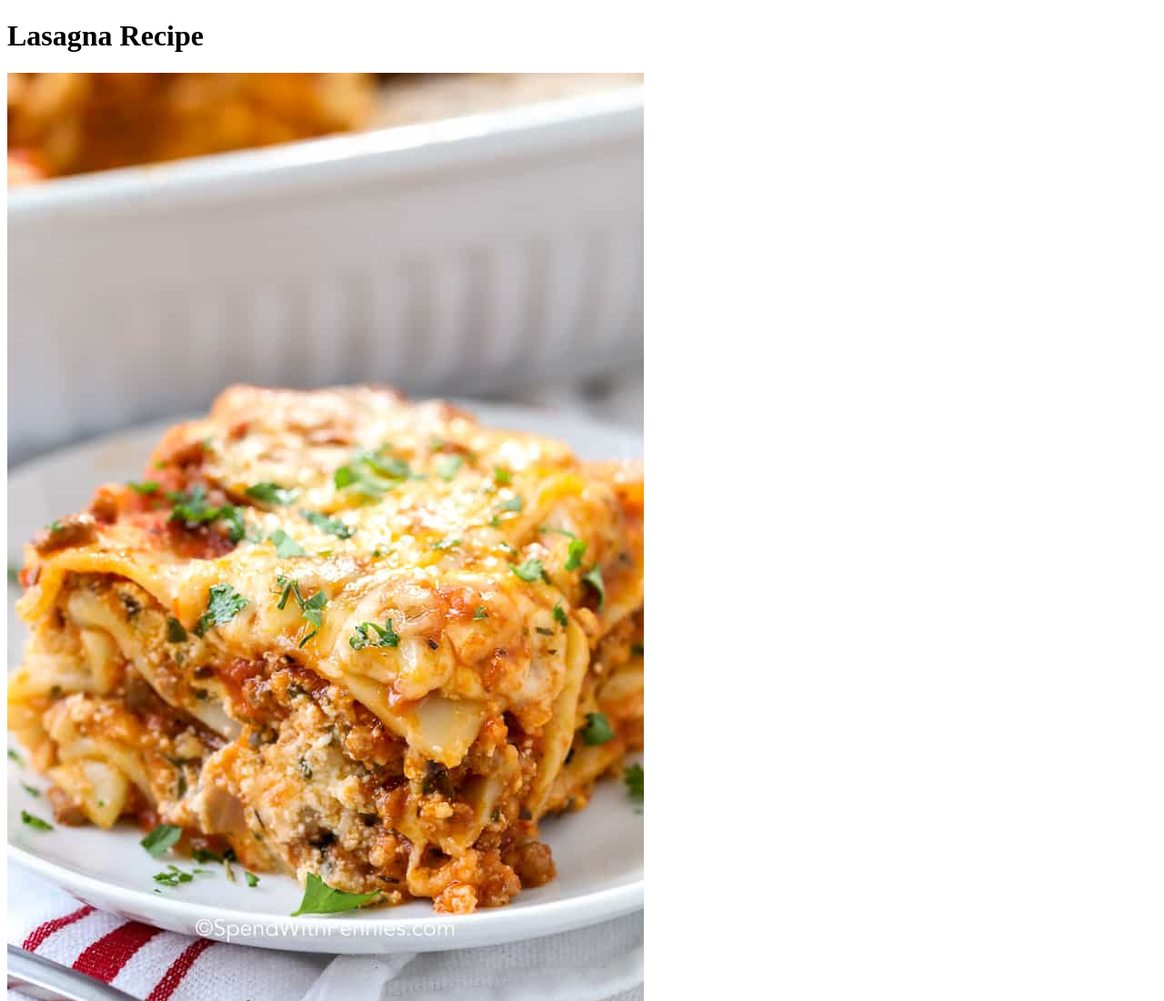
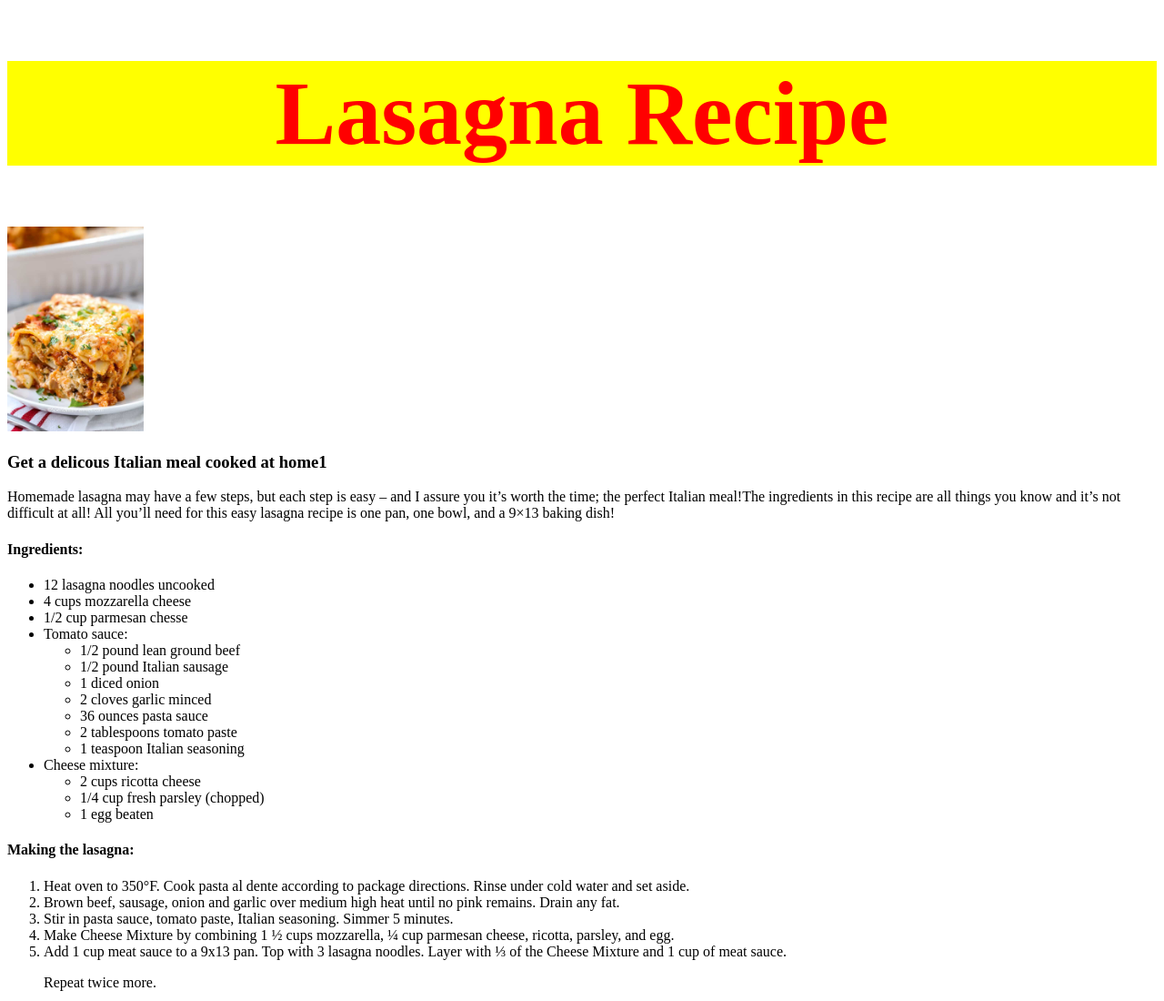
Before and after one commit to HeyJarhead/odin-recipes, a plain HTML site: page recipes/lasagna.html in a window 1280 px wide. Shown: the top 1100 px of the page at 91% size. Drawn offline with Linux system fonts and the light colour scheme.

Commit message:
connect all recipes html to style.css

```diff
--- a/recipes/lasagna.html
+++ b/recipes/lasagna.html
@@ -5,10 +5,11 @@
     <meta http-equiv="X-UA-Compatible" content="IE=edge">
     <meta name="viewport" content="width=device-width, initial-scale=1.0">
     <title>Lasagna Recipe</title>
+    <link rel="stylesheet" href="../style.css">
 </head>
 <body>
     <!--The header for page-->
-    <h1>Lasagna Recipe</h1>
+    <h1 class="main-title">Lasagna Recipe</h1>
     <!--Image of lasagna-->
     <img src="../img/lasagna.jpg" alt="plate of lasagna">
     <!--Short description-->
--- a/style.css
+++ b/style.css
@@ -7,7 +7,6 @@
 
 .prompt,
 .greet{
-
     text-align: center;
 }
 .greet{
@@ -23,5 +22,5 @@
 }
 img {
     height: auto;
-    width: 300px;
+    width: 150px;
 }
```
Also changed, not shown: recipes/hamburger.html (+2 -1 lines), recipes/ramen.html (+2 -1 lines).
